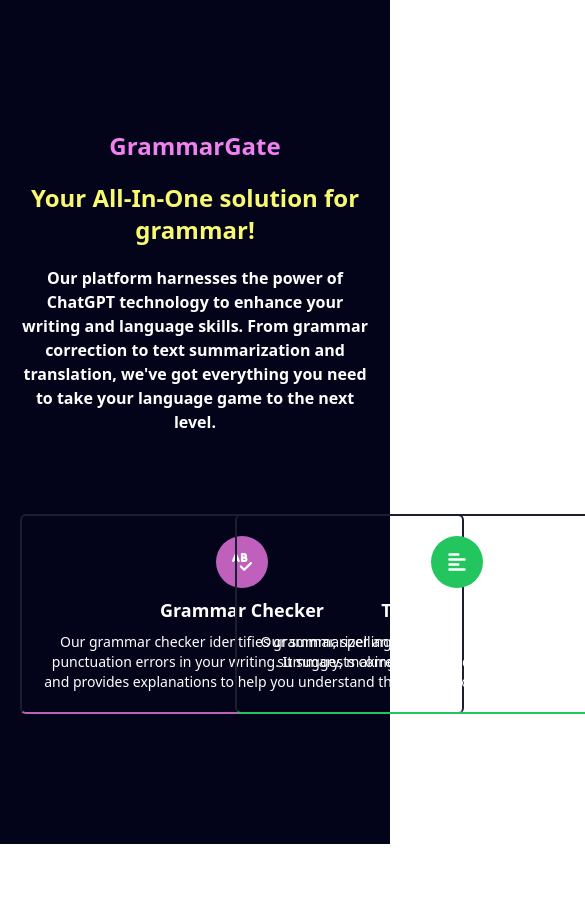
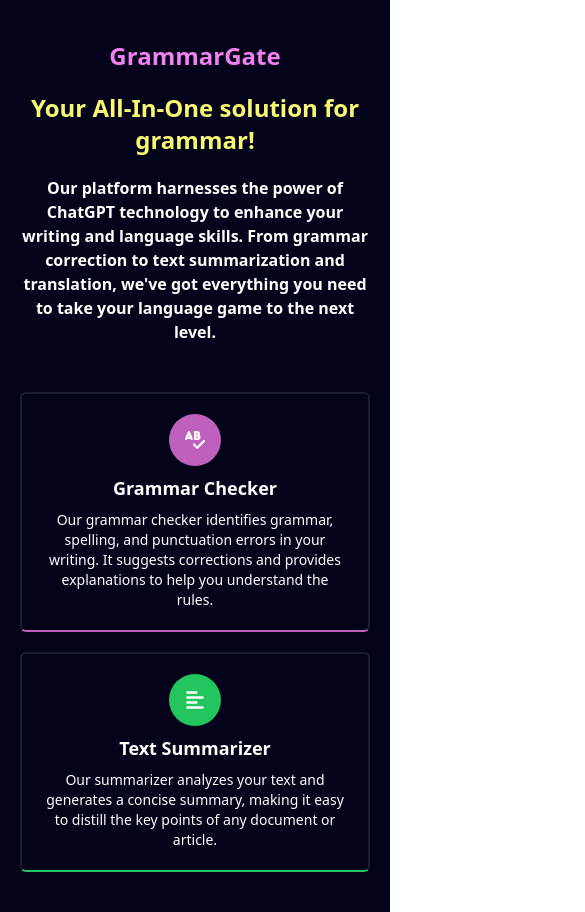
Before and after one commit to GabrielCarames/grammar-gate, a Next.js app: page / in a window 390 px wide. Shown: the top 912 px of the page, 585 px wide, since content can reach past the window. Before the commit the page ends 844 px from the top, so only its background shows below. Built offline with nearby package versions, Linux system fonts and the light colour scheme.

Commit message:
fix(home): fix responsive style

```diff
--- a/src/pages/index.tsx
+++ b/src/pages/index.tsx
@@ -13,7 +13,7 @@ export default function Home() {
         <link rel="icon" href="/favicon.ico" />
       </Head>
       <main className="flex justify-center items-center bg-black text-white w-full min-h-screen h-max">
-        <section className="flex flex-col sm:items-center gap-20 w-full max-w-max h-full px-5 py-10">
+        <section className="flex flex-col sm:items-center gap-12 md:gap-20 w-full max-w-max h-full px-5 py-10">
           <header className="flex flex-col gap-5 items-center justify-center w-full max-w-[900px]">
             <h1 className="text-2xl sm:text-5xl text-[#F380F0] text-center">
               <strong>{homeText?.name}</strong>
@@ -23,10 +23,10 @@ export default function Home() {
             </h2>
             <p className="text-center text-base sm:text-lg font-semibold">{homeText?.subititle}</p>
           </header>
-          <ul className="h-max grid grid-rows-1 grid-cols-2 justify-center gap-x-20 gap-y-5 font-bold">
+          <ul className="h-full flex flex-wrap justify-center gap-x-20 gap-y-5 font-bold">
             {links.map((link, index) => (
               <Item
-                className={`w-max !h-full flex flex-col gap-1 border-[2px] border-gray-1 rounded-md ${link?.borderColor} hover:bg-gray-3`}
+                className={`w-max h-auto flex flex-col gap-1 border-[2px] border-gray-1 rounded-md ${link?.borderColor} hover:bg-gray-3`}
                 key={index}
               >
                 <Item.ItemLink href={link?.href} className="flex flex-col items-center gap-2 p-5">
```
